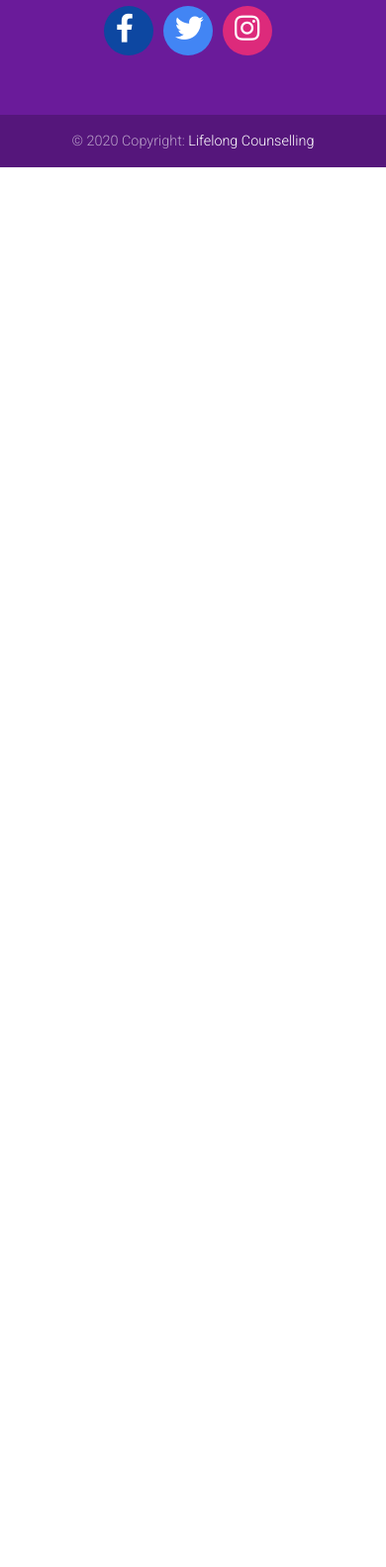
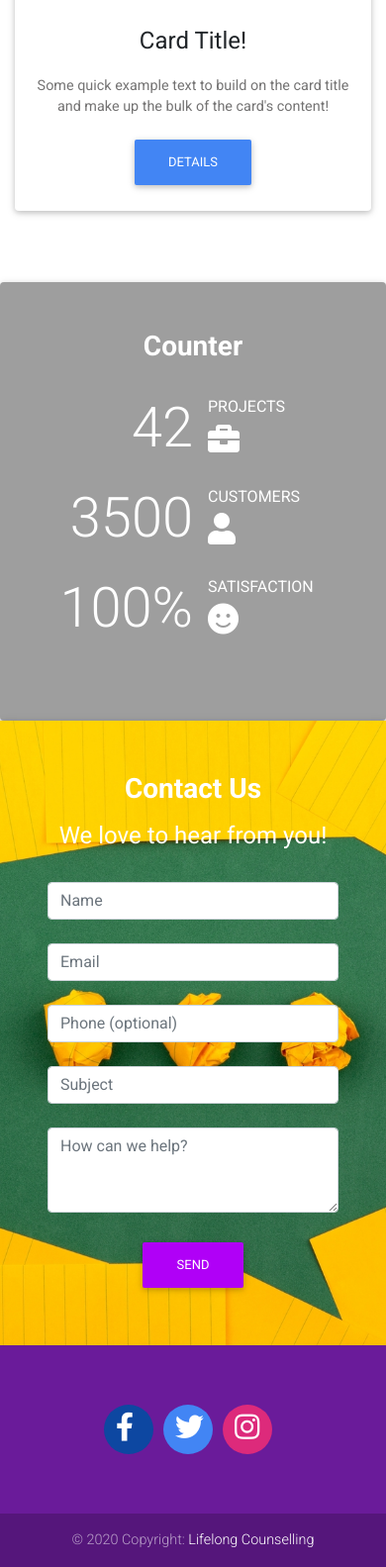
Before and after one commit to mrwormhole/django-lifelong, a Django app: page / in a window 390 px wide. Shown: the part 2890-4473 px from the top of the page at 99% size. Before the commit the page ends 3059 px from the top, so only its background shows below. Run offline with Django 3.2, Linux system fonts and the light colour scheme; some libraries are stand-ins or nearby versions.

Commit message:
counter with litte bit of animation

```diff
--- a/lifelong_therapy/blog/admin.py
+++ b/lifelong_therapy/blog/admin.py
@@ -1,5 +1,5 @@
 from django.contrib import admin
-from .models import Author, Post
+from .models import Author, Post, Subscriber
 
 admin.site.site_header = "Lifelong Admin"
 admin.site.site_title = "Lifelong Admin Area"
@@ -7,3 +7,4 @@ admin.site.index_title = "Welcome to Lifelong Admin Area"
 
 admin.site.register(Author)
 admin.site.register(Post)
+admin.site.register(Subscriber)
--- a/lifelong_therapy/lifelong_therapy/urls.py
+++ b/lifelong_therapy/lifelong_therapy/urls.py
@@ -6,9 +6,9 @@ from . import views
 
 urlpatterns = [
     path("", views.home, name="home"),
-    path("blog/", include("blog.urls")),
+    path("academy/", include("blog.urls")),
     path("appointment/", include("appointment.urls")),
-    path('admin/', admin.site.urls),
+    path('master/', admin.site.urls),
 ]
 
 if settings.DEBUG:
--- a/lifelong_therapy/lifelong_therapy/views.py
+++ b/lifelong_therapy/lifelong_therapy/views.py
@@ -1,6 +1,13 @@
-from django.shortcuts import render
+from django.shortcuts import render, redirect
+
+from blog.models import Subscriber
 
 def home(request):
+    if request.method == "POST":
+        name = request.POST.get("name")
+        print(name)
+
+        return redirect("home/index.html")
     context = {}
     return render(request, "home/index.html", context)
 
@@ -8,6 +15,8 @@ def home(request):
 
 # TODO: Finish contact of home page
 
+#######################################
+
 # TODO: Finish about of home page
 
 # TODO: Finish services of home page????
--- /dev/null
+++ b/lifelong_therapy/static/custom.js
@@ -0,0 +1,37 @@
+(function ($){
+    $.fn.counter = function() {
+      const $this = $(this),
+      numberFrom = parseInt($this.attr('data-from')),
+      numberTo = parseInt($this.attr('data-to')),
+      delta = numberTo - numberFrom,
+      deltaPositive = delta > 0 ? 1 : 0,
+      time = parseInt($this.attr('data-time')),
+      changeTime = 10;
+
+      let currentNumber = numberFrom,
+      value = delta*changeTime/time;
+      var interval1;
+      const changeNumber = () => {
+        currentNumber += value;
+        //checks if currentNumber reached numberTo
+        (deltaPositive && currentNumber >= numberTo) || (!deltaPositive &&currentNumber<= numberTo) ? currentNumber=numberTo : currentNumber;
+        this.text(parseInt(currentNumber));
+        currentNumber == numberTo ? clearInterval(interval1) : currentNumber;
+      }
+
+      interval1 = setInterval(changeNumber,changeTime);
+    }
+  }(jQuery));
+
+  $(document).ready(function(){
+
+    $('.count-up').counter();
+    $('.count1').counter();
+    $('.count2').counter();
+
+    new WOW().init();
+
+    setTimeout(function () {
+      $('.count5').counter();
+    }, 3000);
+  });
--- a/lifelong_therapy/templates/base.html
+++ b/lifelong_therapy/templates/base.html
@@ -30,6 +30,9 @@
     <script type="text/javascript" src="https://cdnjs.cloudflare.com/ajax/libs/twitter-bootstrap/4.4.1/js/bootstrap.min.js"></script>
     <!-- MDB core JavaScript -->
     <script type="text/javascript" src="https://cdnjs.cloudflare.com/ajax/libs/mdbootstrap/4.14.0/js/mdb.min.js"></script>
+    <!-- Custom JS -->
+    {% load static %}
+    <script type="text/javascript" src="{% static "custom.js" %}"></script>
 
     <title> Lifelong Counselling {% block title %} - Home {% endblock %} </title>
 </head>
@@ -49,6 +52,11 @@
     {% endblock %}
     <!--Cards-->
 
+    <!--Counter-->
+    {% block counter %}
+    {% endblock counter %}
+    <!--Counter-->
+
     <!--Contact-->
     {% include 'components/contact.html' %}
     <!--Contact-->
--- a/lifelong_therapy/templates/components/card.html
+++ b/lifelong_therapy/templates/components/card.html
@@ -2,13 +2,13 @@
     <!-- Card image -->
     <img class="card-img-top" src={{cardImage}} alt="Card image cap">
     <!-- Card content -->
-    <div class="card-body">
+    <div class="card-body text-center">
         <!-- Title -->
-        <h4 class="card-title"><a>{{cardTitle}}</a></h4>
+        <h4 class="card-title py-2"><a>{{cardTitle}}</a></h4>
         <!-- Text -->
-        <p class="card-text">{{cardText}}</p>
+        <p class="card-text mb-3">{{cardText}}</p>
         <!-- Button -->
-        <a href="#" class="btn btn-primary">Button</a>
+        <a href="#" class="btn btn-primary">Details</a>
     </div>
 
 </div>
--- /dev/null
+++ b/lifelong_therapy/templates/components/counter.html
@@ -0,0 +1,46 @@
+<div class="white-text grey p-5 rounded z-depth-1">
+    <h3 class="text-center font-weight-bold mb-4 pb-2">Counter</h3>
+
+    <div class="row">
+
+        <div class="col-md-4 mb-4">
+            <div class="row">
+                <div class="col-6 pr-0">
+                    <h4 class="display-4 text-right mb-0 count-up" data-from="0" data-to="42" data-time="2000">42</h4>
+                </div>
+
+                <div class="col-6">
+                    <p class="text-uppercase font-weight-normal mb-1">Projects</p>
+                    <p class="mb-0"><i class="fas fa-briefcase fa-2x mb-0"></i></p>
+                </div>
+            </div>
+        </div>
+
+        <div class="col-md-4 mb-4">
+            <div class="row">
+                <div class="col-6 pr-0">
+                    <h4 class="display-4 text-right mb-0 count1" data-from="0" data-to="3500" data-time="2000">3,500</h4>
+                </div>
+
+                <div class="col-6">
+                    <p class="text-uppercase font-weight-normal mb-1">Customers</p>
+                    <p class="mb-0"><i class="fas fa-user fa-2x mb-0"></i></p>
+                </div>
+            </div>
+        </div>
+
+        <div class="col-md-4 mb-4">
+            <div class="row">
+                <div class="col-6 pr-0">
+                    <h4 class="display-4 text-right"><span class="d-flex justify-content-end"><span class="count2" data-from="0" data-to="100" data-time="2000">0</span> %</span></h4>
+                </div>
+
+                <div class="col-6">
+                    <p class="text-uppercase font-weight-normal mb-1">Satisfaction</p>
+                    <p class="mb-0"><i class="fas fa-smile fa-2x mb-0"></i></p>
+                </div>
+            </div>
+        </div>
+
+    </div>
+</div>
--- a/lifelong_therapy/templates/home/index.html
+++ b/lifelong_therapy/templates/home/index.html
@@ -1,24 +1,37 @@
 {% extends "base.html" %}
-
 
 {% block carousel %}
   {% include 'components/carousel.html' %}
 {% endblock carousel %}
 
 {% block cards %}
-<div class="container" id="cards">
+<div class="container my-5" id="cards">
+  <h6 class="font-weight-bold text-center grey-text text-uppercase small mb-4">Services</h6>
+  <h3 class="font-weight-bold text-center dark-grey-text pb-2">Our Services</h3>
+  <hr class="w-header my-4">
+  <p class="lead text-center text-muted pt-2 mb-5">Join thousands of satisfied customers using our template globally.</p>
+
   <div class="row">
-    <div class="col-sm">
+    <div class="col-md-6 col-xl-3 mb-4">
         {% include 'components/card.html' with cardImage="https://mdbootstrap.com/img/Photos/Others/images/43.jpg" cardTitle="Card Title!" cardText="Some quick example text to build on the card title and make up the bulk of the card's content!" %}
     </div>
 
-    <div class="col-sm">
+    <div class="col-md-6 col-xl-3 mb-4">
       {% include 'components/card.html' with cardImage="https://mdbootstrap.com/img/Photos/Others/images/43.jpg" cardTitle="Card Title!" cardText="Some quick example text to build on the card title and make up the bulk of the card's content!" %}
     </div>
 
-    <div class="col-sm">
+    <div class="col-md-6 col-xl-3 mb-4">
+      {% include 'components/card.html' with cardImage="https://mdbootstrap.com/img/Photos/Others/images/43.jpg" cardTitle="Card Title!" cardText="Some quick example text to build on the card title and make up the bulk of the card's content!" %}
+    </div>
+
+    <div class="col-md-6 col-xl-3 mb-4">
       {% include 'components/card.html' with cardImage="https://mdbootstrap.com/img/Photos/Others/images/43.jpg" cardTitle="Card Title!" cardText="Some quick example text to build on the card title and make up the bulk of the card's content!" %}
     </div>
   </div>
 </div>
 {% endblock cards %}
+
+
+{% block counter %}
+  {% include 'components/counter.html' %}
+{% endblock counter %}
```
Also changed, not shown: lifelong_therapy/blog/models.py (+9 -0 lines), lifelong_therapy/blog/migrations/0005_subscriber.py (added), lifelong_therapy/db.sqlite3.
